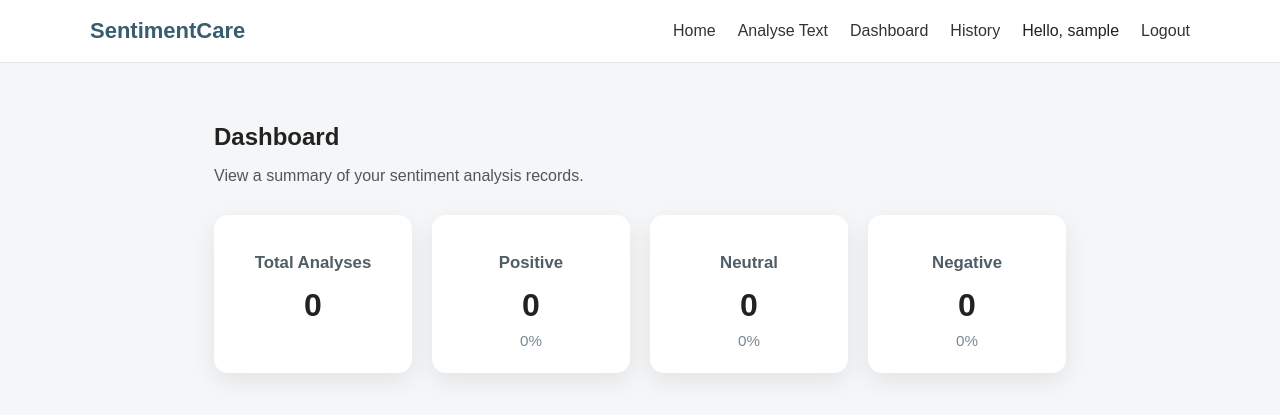
After one commit to dodo762/Text-Sentiment-Project, a Flask app: page /dashboard in a window 1280 px wide. The commit adds this page. Shown: the top 415 px of the page. Run offline with Flask 3, Linux system fonts and the light colour scheme; the visitor is signed in with stand-in values (Sample User, id 1); data that the repository does not hold is empty; parts of the project's set-up code (start-up, migrations or seed data) failed here and were passed over.

Commit message:
Create Dashboard Summary for sentiment tracking and visualization partially

```diff
--- a/app.py
+++ b/app.py
@@ -452,6 +452,100 @@ def history():
         if connection.is_connected():
             connection.close()
 
+#Step 6.1: Create temporary dashboard route
+@app.route("/dashboard")
+@login_required
+def dashboard():
+    connection = get_database_connection()
+
+    if connection is None:
+        flash(
+            "The application could not connect to the database.",
+            "error"
+        )
+
+        return render_template(
+            "dashboard.html",
+            total_count=0,
+            positive_count=0,
+            neutral_count=0,
+            negative_count=0
+        )
+
+    cursor = None
+
+    try:
+        cursor = connection.cursor(dictionary=True)
+
+        dashboard_query = """
+            SELECT
+                -- Count all saved analyses for the current user
+                COUNT(*) AS total_count,
+                -- Count rows where sentiment is Positive, Neutral, and Negative for the current user
+                SUM(sentiment = 'Positive') AS positive_count,
+                SUM(sentiment = 'Neutral') AS neutral_count,
+                SUM(sentiment = 'Negative') AS negative_count
+            FROM sentiment_history
+            -- to ensure dashboard only summarizes the logged-in user's records
+            WHERE user_id = %s
+        """
+
+        cursor.execute(
+            dashboard_query,
+            (session["user_id"],)
+        )
+
+        summary = cursor.fetchone()
+
+        total_count = summary["total_count"] or 0
+        positive_count = summary["positive_count"] or 0
+        neutral_count = summary["neutral_count"] or 0
+        negative_count = summary["negative_count"] or 0
+
+        #to prevent error occur if new user has no record, total_count = 0, cannot divide by 0
+        if total_count > 0:
+            positive_percentage = round(positive_count / total_count * 100, 1)
+            neutral_percentage = round(neutral_count / total_count * 100, 1)
+            negative_percentage = round(negative_count / total_count * 100, 1)
+        else:
+            positive_percentage = 0
+            neutral_percentage = 0
+            negative_percentage = 0
+
+        return render_template(
+            "dashboard.html",
+            total_count=total_count,
+            positive_count=positive_count,
+            neutral_count=neutral_count,
+            negative_count=negative_count,
+            positive_percentage=positive_percentage,
+            neutral_percentage=neutral_percentage,
+            negative_percentage=negative_percentage
+        )
+
+    except Error as error:
+        print("Dashboard database error:", error)
+
+        flash(
+            "The dashboard summary could not be loaded.",
+            "error"
+        )
+
+        return render_template(
+            "dashboard.html",
+            total_count=0,
+            positive_count=0,
+            neutral_count=0,
+            negative_count=0
+        )
+
+    finally:
+        if cursor is not None:
+            cursor.close()
+
+        if connection.is_connected():
+            connection.close()
+
 
 if __name__ == "__main__":
     app.run(debug=True)
--- a/static/style.css
+++ b/static/style.css
@@ -286,3 +286,62 @@ button:hover {
 .history-card small {
     color: #7a8790;
 }
+
+.dashboard-section {
+    max-width: 1100px;
+    margin: 60px auto;
+    padding: 0 24px;
+}
+
+.dashboard-section h1 {
+    margin-bottom: 12px;
+}
+
+.dashboard-section .description {
+    margin-bottom: 30px;
+}
+
+.dashboard-grid {
+    display: grid;
+    grid-template-columns: repeat(4, 1fr);
+    gap: 20px;
+}
+
+.dashboard-card {
+    background-color: white;
+    border-radius: 14px;
+    padding: 24px;
+    text-align: center;
+    box-shadow: 0 8px 24px rgba(0, 0, 0, 0.08);
+}
+
+.dashboard-card h2 {
+    font-size: 1.05rem;
+    margin-bottom: 14px;
+    color: #4f5d66;
+}
+
+.dashboard-card p {
+    font-size: 2rem;
+    font-weight: 700;
+    margin: 0;
+}
+
+@media (max-width: 900px) {
+    .dashboard-grid {
+        grid-template-columns: repeat(2, 1fr);
+    }
+}
+
+@media (max-width: 550px) {
+    .dashboard-grid {
+        grid-template-columns: 1fr;
+    }
+}
+
+.dashboard-card small {
+    display: block;
+    margin-top: 8px;
+    color: #7a8790;
+    font-size: 0.95rem;
+}
--- a/templates/base.html
+++ b/templates/base.html
@@ -37,6 +37,10 @@
                     </a>
                     <!--to make the navigation bar show different between logged in and logged out-->
                     {% if session.get("user_id") %}
+                        <a href="{{ url_for('dashboard') }}">
+                            Dashboard
+                        </a>
+
                         <a href="{{ url_for('history') }}">
                             History
                         </a>
--- /dev/null
+++ b/templates/dashboard.html
@@ -0,0 +1,41 @@
+{% extends "base.html" %}
+
+{% block title %}
+    Dashboard | SentimentCare
+{% endblock %}
+
+{% block content %}
+    <section class="dashboard-section">
+        <h1>Dashboard</h1>
+
+        <p class="description">
+            View a summary of your sentiment analysis records.
+        </p>
+
+        <!-- display values sent from app.py -->
+        <div class="dashboard-grid">
+            <article class="dashboard-card">
+                <h2>Total Analyses</h2>
+                <p>{{ total_count }}</p>
+            </article>
+
+            <article class="dashboard-card">
+                <h2>Positive</h2>
+                <p>{{ positive_count }}</p>
+                <small>{{ positive_percentage }}%</small>
+            </article>
+
+            <article class="dashboard-card">
+                <h2>Neutral</h2>
+                <p>{{ neutral_count }}</p>
+                <small>{{ neutral_percentage }}%</small>
+            </article>
+
+            <article class="dashboard-card">
+                <h2>Negative</h2>
+                <p>{{ negative_count }}</p>
+                <small>{{ negative_percentage }}%</small>
+            </article>
+        </div>
+    </section>
+{% endblock %}
```
